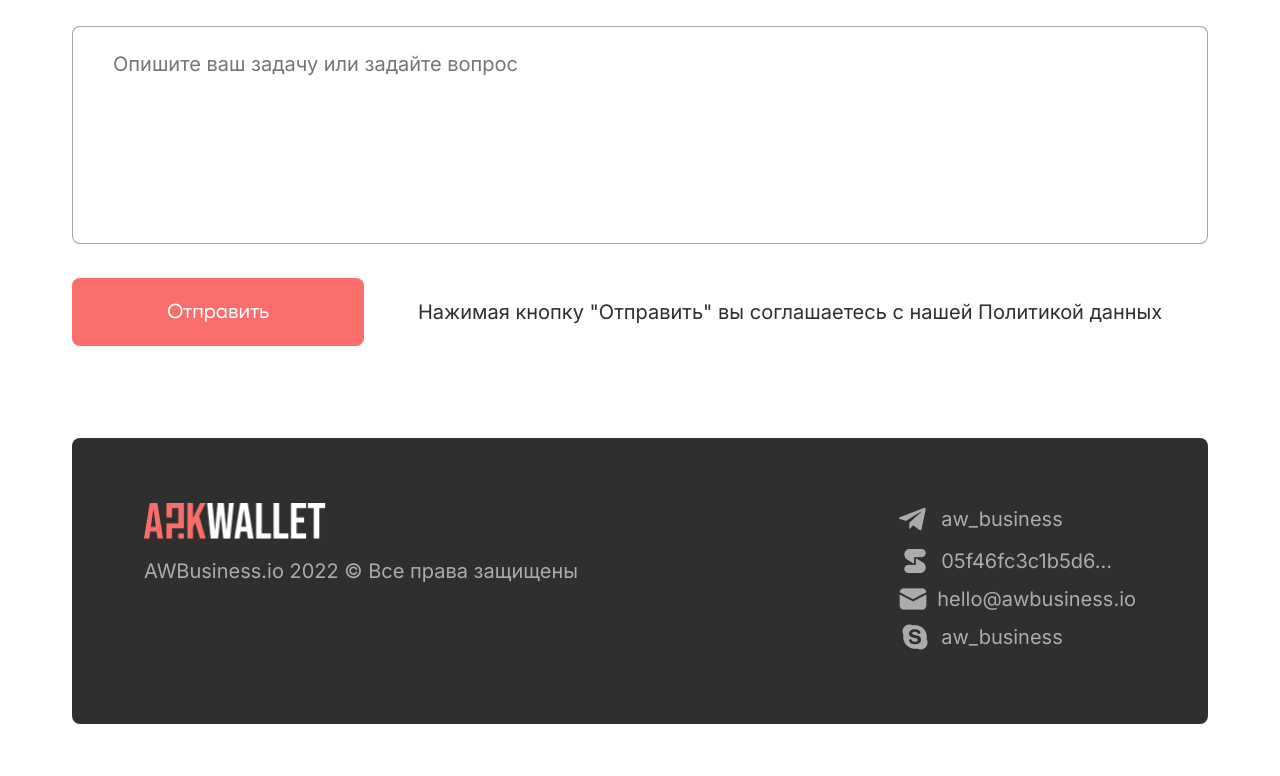
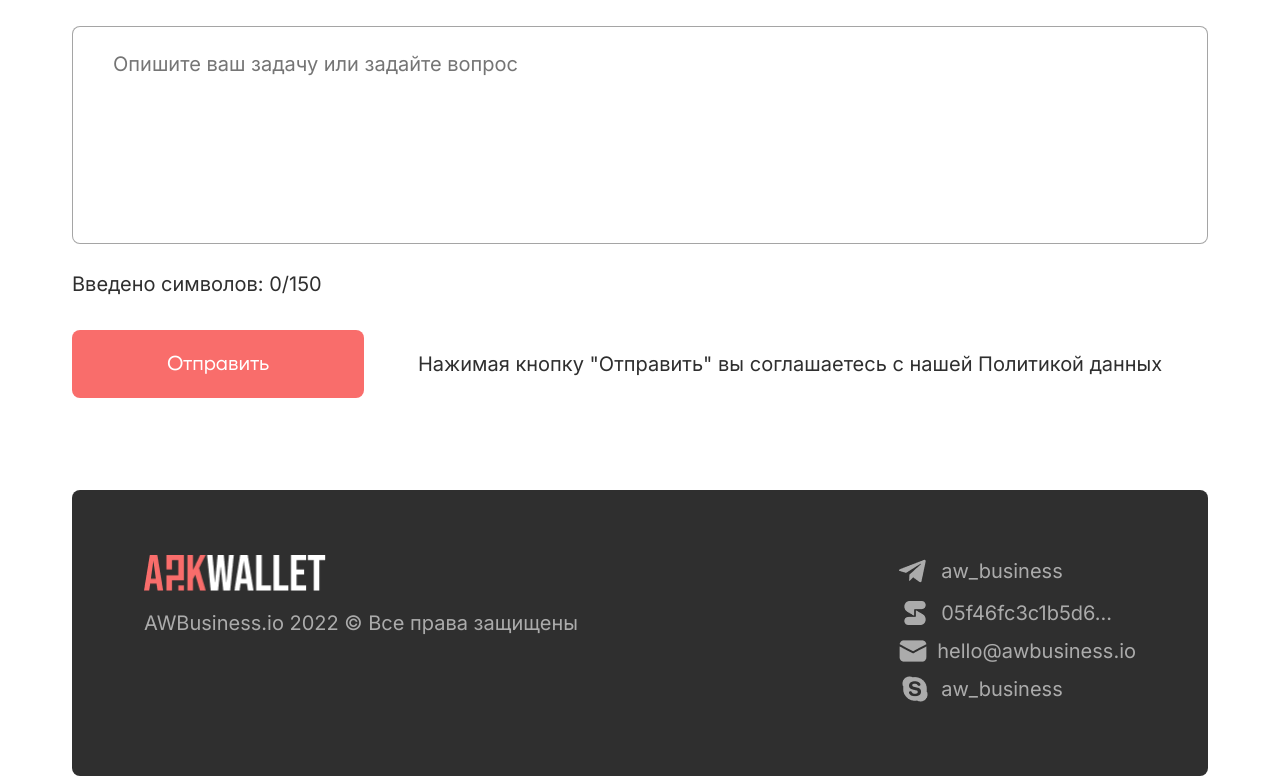
Before and after one commit to LizNgoNgoc/businessReact, a React (Create React App) app: page / in a window 1280 px wide. Shown: the part 7771-8547 px from the top of the page. Before the commit the page ends 8495 px from the top, so only its background shows below. Built offline with nearby package versions, Linux system fonts and the light colour scheme.

Commit message:
add textarea count

```diff
--- a/src/components/Form/Form.jsx
+++ b/src/components/Form/Form.jsx
@@ -16,6 +16,7 @@ import { Validation } from '../../service/validation'
 
 
 export default function Form() {
+    const [textAreaCount, setTextAteaCount] = useState(0)
     const [message, setMessage] = useState({
         name: '',
         mail: '',
@@ -50,6 +51,12 @@ export default function Form() {
         console.log(message)
     }
 
+    function recalculate(e) {
+        handleChange(e)
+        e.preventDefault()
+        setTextAteaCount(e.target.value.length)
+    }
+
     return(
         <section>
             <div className={styles.banner}>
@@ -68,8 +75,8 @@ export default function Form() {
                         <input type="text" value={message.mail} className={`${styles.inp} ${errorsValid.mail ? styles.invalid : ''}`} placeholder='Почта или Telegram *' onChange={handleChange} name='mail'/>
                         {errorsValid.mail && <p className={`errorMessadge`}>Error Mail</p>}
                     </div>
-                    <textarea type="text" value={message.comment} className={styles.inp_comment} onChange={handleChange} maxLength={150} name='comment' placeholder='Опишите ваш задачу или задайте вопрос'></textarea>
-
+                    <textarea type="text" value={message.comment} className={styles.inp_comment} onChange={recalculate} maxLength={150} name='comment' placeholder='Опишите ваш задачу или задайте вопрос'></textarea>
+                        <p className={styles.countText}>{`Введено символов: ${textAreaCount}/150`}</p>
                     <div className={styles.btn_cont}>
                     <button disabled={Object.values(errorsValid).includes(true)} className={styles.btn}>Отправить</button>
                     <p className={styles.politic_txt}>Нажимая кнопку "Отправить" вы соглашаетесь с нашей Политикой данных</p>
--- a/src/components/Form/form.module.css
+++ b/src/components/Form/form.module.css
@@ -155,6 +155,14 @@
 
 .invalid{
     background-color: red;
+}
+
+.countText {
+    font-family: 'Inter', sans-serif;
+    font-size: 20px;
+    font-weight: 400;
+    line-height: 160%;
+    color: #2F2F2F;
 }
 
 @media screen and (max-width: 1366px)  {
```
